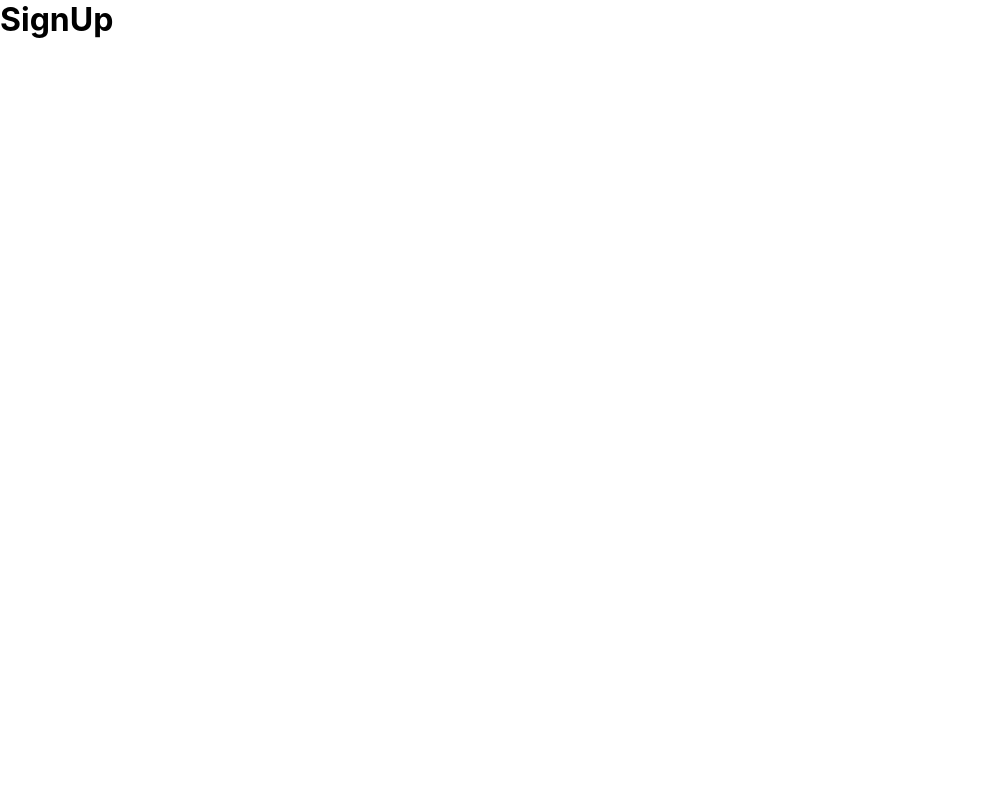
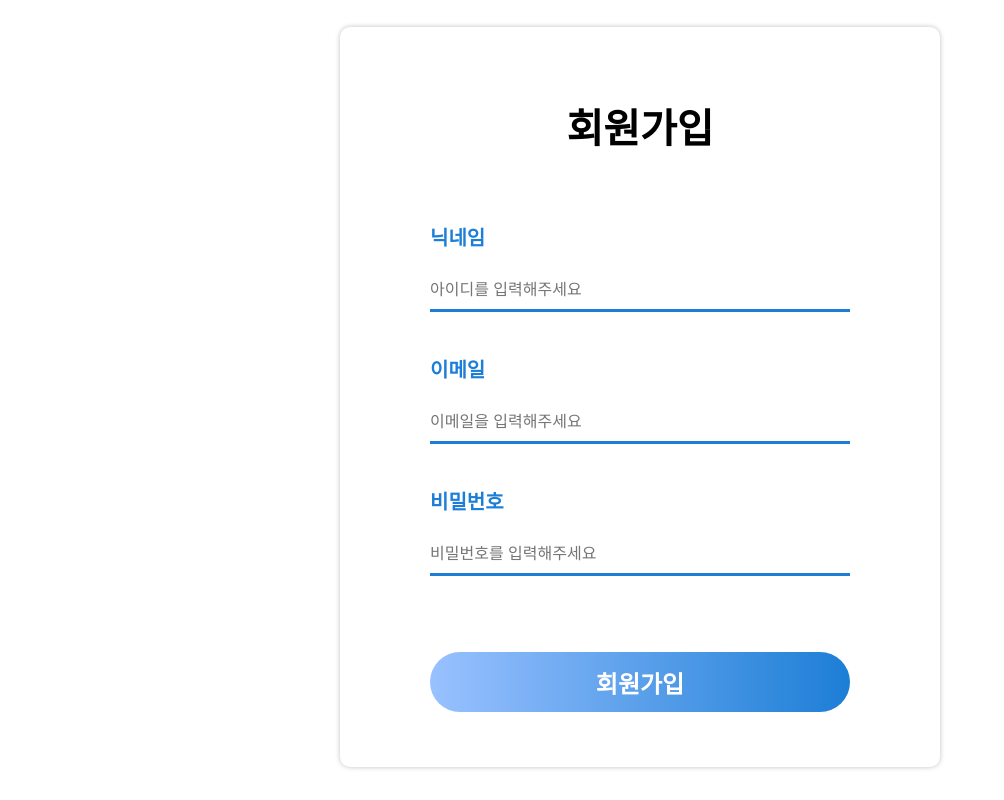
Before and after one commit to DSM-ROC/DSM-ROC_FrontEnd-V2, a React (Create React App) app: page /signUp in a window 1280 px wide. Shown: the whole page, without its empty margins (0-1004 px from the left). Built offline with nearby package versions, Linux system fonts and the light colour scheme.

Commit message:
CREATE : signup

```diff
--- a/src/pages/signUp.tsx
+++ b/src/pages/signUp.tsx
@@ -1,9 +1,122 @@
+import styled from 'styled-components';
+import { theme } from 'styles/theme';
+
 const SignUp = (): JSX.Element => {
   return (
     <>
-      <h1>SignUp</h1>
+      <SignUpPage>
+        <SignUpWrapper>
+          <SignUpForm>
+            <b>회원가입</b>
+          </SignUpForm>
+          <SignUpBox>
+            <NicknameForm>
+              <b>닉네임</b>
+            </NicknameForm>
+            <Nickname placeholder="아이디를 입력해주세요" />
+            <EmailForm>
+              <b>이메일</b>
+            </EmailForm>
+            <Email placeholder="이메일을 입력해주세요" />
+            <PwForm>
+              <b>비밀번호</b>
+            </PwForm>
+            <PassWord placeholder="비밀번호를 입력해주세요" />
+            <SignUpBtn>
+              <b>회원가입</b>
+            </SignUpBtn>
+          </SignUpBox>
+        </SignUpWrapper>
+      </SignUpPage>
     </>
   );
 };
 
 export default SignUp;
+
+const SignUpPage = styled.div`
+  display: flex;
+  align-items: center;
+  justify-content: center;
+`;
+const SignUpWrapper = styled.div`
+  width: 600px;
+  height: 740px;
+  border-radius: 10px;
+  display: flex;
+  justify-content: center;
+  margin-top: 27px;
+  box-shadow: 0px 0px 5px rgba(0, 0, 0, 0.25);
+`;
+const SignUpForm = styled.div`
+  font-size: 40px;
+  margin-top: 70px;
+  display: flex;
+  position: absolute;
+`;
+const SignUpBox = styled.div`
+  margin-top: 195px;
+  width: 420px;
+  height: 340px;
+`;
+const NicknameForm = styled.div`
+  color: ${theme.mainBlueColor};
+  font-size: 20px;
+  margin-bottom: 30px;
+`;
+const Nickname = styled.input`
+  border: none;
+  border-bottom: 3px ${theme.mainBlueColor} solid;
+  display: flex;
+  width: 420px;
+  padding-bottom: 10px;
+  outline: none;
+  font-size: 16px;
+  margin-bottom: 42px;
+`;
+const EmailForm = styled.div`
+  color: ${theme.mainBlueColor};
+  font-size: 20px;
+  margin-bottom: 30px;
+`;
+const Email = styled.input`
+  border: none;
+  border-bottom: 3px ${theme.mainBlueColor} solid;
+  display: flex;
+  width: 420px;
+  padding-bottom: 10px;
+  outline: none;
+  font-size: 16px;
+  margin-bottom: 42px;
+`;
+const PwForm = styled.div`
+  color: ${theme.mainBlueColor};
+  font-size: 20px;
+  margin-bottom: 30px;
+`;
+const PassWord = styled.input`
+  border: none;
+  border-bottom: 3px ${theme.mainBlueColor} solid;
+  display: flex;
+  width: 420px;
+  padding-bottom: 10px;
+  outline: none;
+  font-size: 16px;
+  margin-bottom: 76px;
+`;
+const SignUpBtn = styled.button`
+  width: 420px;
+  height: 60px;
+  border-radius: 33px;
+  border: none;
+  background-color: ${theme.mainBlueColor};
+  justify-content: center;
+  align-items: center;
+  color: white;
+  font-size: 24px;
+  background: linear-gradient(
+    To right,
+    rgba(0, 100, 255, 0.4),
+    ${theme.mainBlueColor}
+  );
+`;
```
